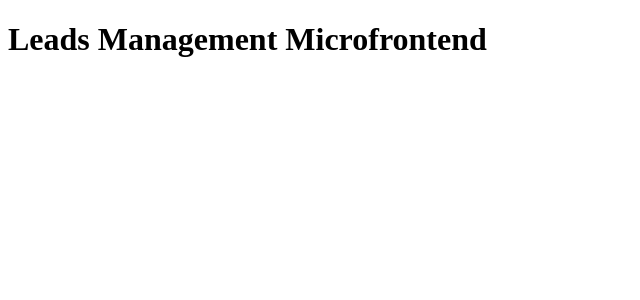
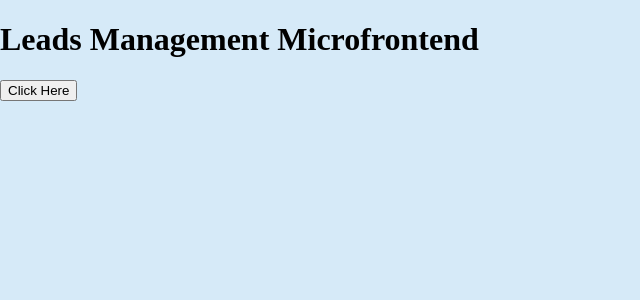
Before and after one commit to tflsbrt/mf-initial-config, a React app: page / in a window 1280 px wide. Shown: the top 300 px of the page, without its empty margins (0-640 px from the left). Built offline with nearby package versions, Linux system fonts and the light colour scheme.

Commit message:
Adds styles for mf

```diff
--- a/src/App.jsx
+++ b/src/App.jsx
@@ -1,7 +1,10 @@
+import "./styles/global.scss";
+
 export function App() {
   return (
     <>
       <h1>Leads Management Microfrontend</h1>
+      <button onClick={() => alert('Hi there. This is a microfrontends proof of concept.')}>Click Here</button>
     </>
   );
 }
--- /dev/null
+++ b/src/styles/global.scss
@@ -0,0 +1,6 @@
+body {
+    margin: 0;
+    padding: 0;
+    width: 100vw;
+    background-color: #D6EAF8;
+}
```
